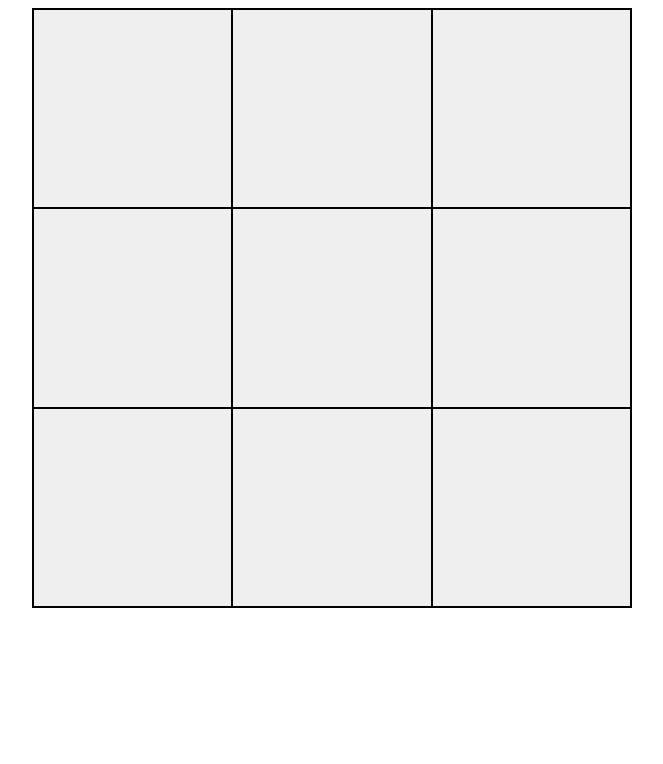
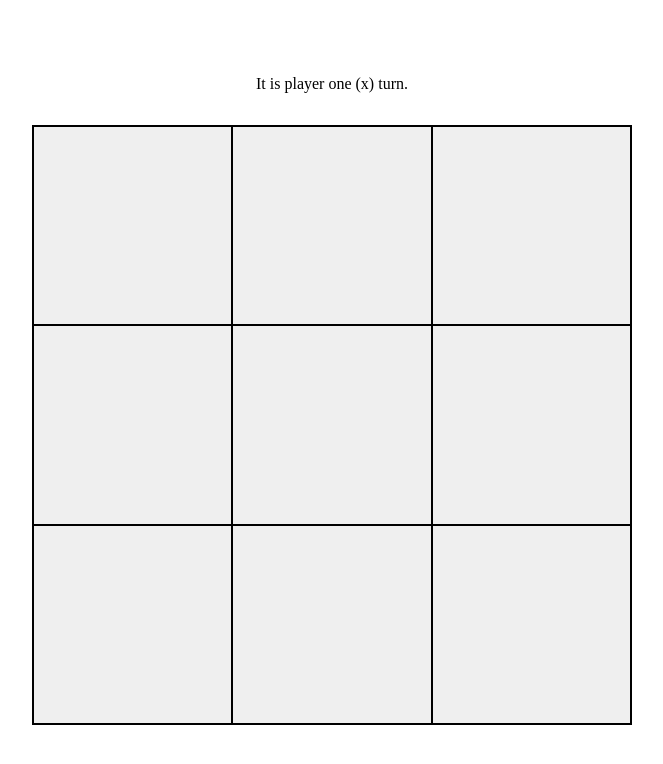
Before and after one commit to shinon21/tic-tac-toe, a plain HTML site: page index.html in a window 1280 px wide. Shown: the whole page, without its empty margins (308-971 px from the left). Drawn offline with Linux system fonts and the light colour scheme.

Commit message:
Announce current player

```diff
--- a/index.html
+++ b/index.html
@@ -11,6 +11,7 @@
 
 <body>
     <main>
+        <p class="feedback"> </p>
         <div class="board">
             <button type="button" class="cell" data-index="0"> </button>
             <button type="button" class="cell" data-index="1"> </button>
--- a/script.js
+++ b/script.js
@@ -56,14 +56,28 @@ const DOMController = (function () {
     const handleCellClick = () => {
         const cells = document.querySelectorAll(".cell");
         for (const cell of cells) {
-            cell.addEventListener("click", (e) => {
-                const index = e.target.dataset.index;
-                if (game.placePlayer(index, game.getCurrentPlayer())) {
-                    e.target.textContent = game.getCurrentPlayer().getSymbol();
-                    game.switchPlayer();
-                }
-            })
+            cell.addEventListener("click", placeDOMPlayer);
         }
     }
+
+    const placeDOMPlayer = (e) => {
+        const index = e.target.dataset.index;
+        if (game.placePlayer(index, game.getCurrentPlayer())) {
+            e.target.textContent = game.getCurrentPlayer().getSymbol();
+            game.switchPlayer();
+            announcePlayerTurn();
+        }
+    }
+
+    const announcePlayerTurn = () => {
+        const currentPlayer = game.getCurrentPlayer();
+        updateFeedback(`It is ${currentPlayer.getName()} (${currentPlayer.getSymbol()}) turn.`);
+    }
+
+    const updateFeedback = (text) => {
+        const p = document.querySelector(".feedback");
+        p.textContent = text;
+    }
     handleCellClick();
+    announcePlayerTurn();
 })();
--- a/style.css
+++ b/style.css
@@ -1,18 +1,19 @@
 * {
     padding: 0;
-    padding: 0;
+    margin: 0;
     box-sizing: border-box;
     font-family: inherit;
 }
 
-body {
-    min-height: 100vh;
-}
+body {}
 
 main {
+    min-height: 100vh;
     display: flex;
     align-items: center;
     justify-content: center;
+    flex-direction: column;
+    gap: 2rem;
 }
 
 .board {
```
